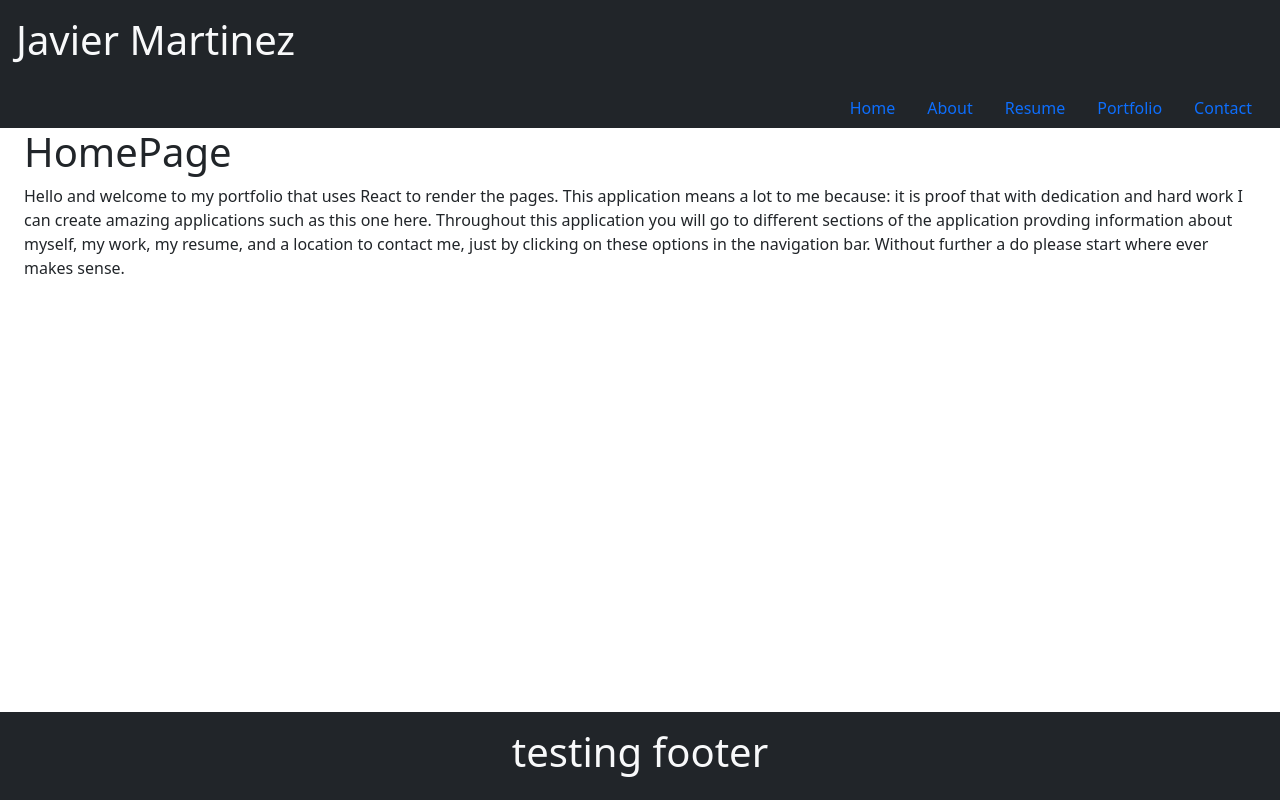
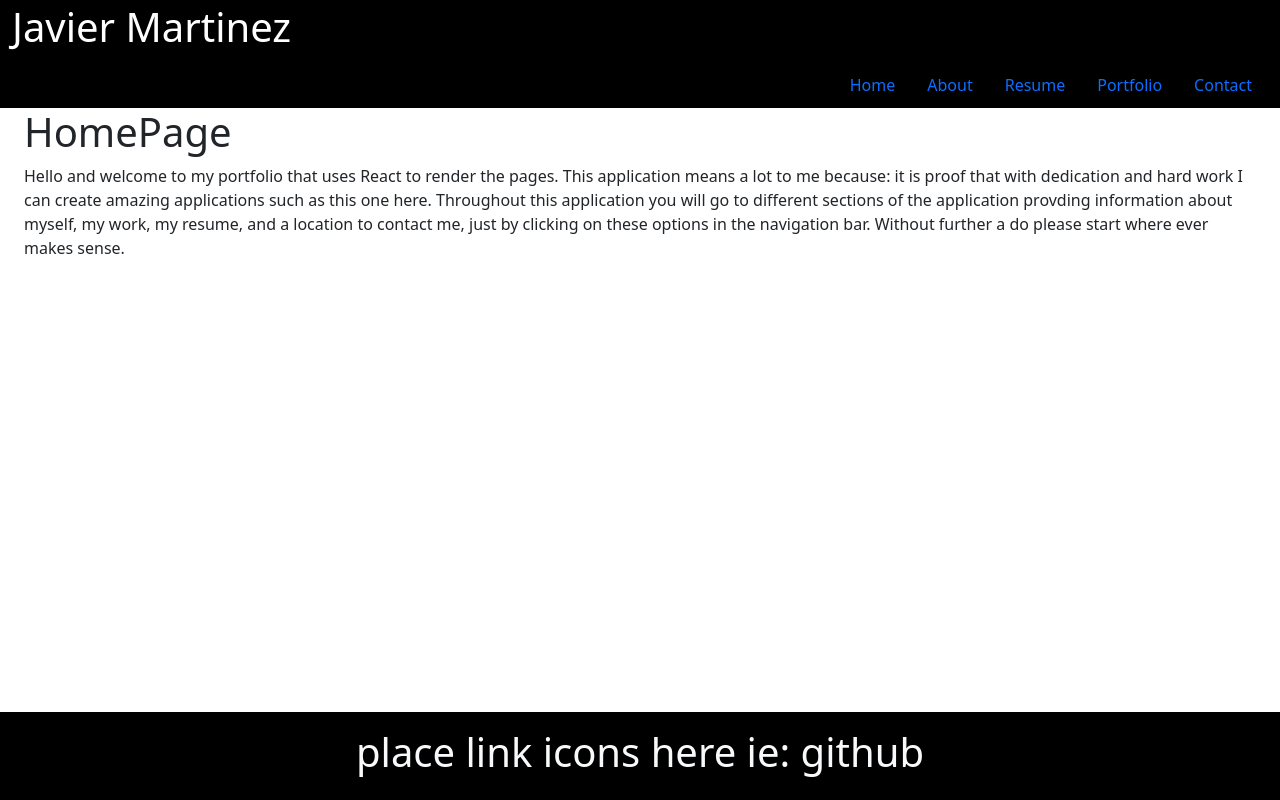
Before and after one commit to Javier2596/React-portfolio, a React (Create React App) app in the folder react-protfolio-app/: page / in a window 1280 px wide. Built offline with nearby package versions, Linux system fonts and the light colour scheme.

Commit message:
changed styling on footer and header/ added css file

```diff
--- a/react-protfolio-app/src/components/NavTabs.js
+++ b/react-protfolio-app/src/components/NavTabs.js
@@ -5,7 +5,7 @@ import React from 'react';
 function NavTabs({ currentPage, handlePageChange }) {
   return (
 
-    <ul className=" nav container-fluid justify-content-end bg-dark">
+    <ul className=" nav container-fluid justify-content-end header">
       <li className="nav-item">
         <a
           href="#home"
--- a/react-protfolio-app/src/components/footer.js
+++ b/react-protfolio-app/src/components/footer.js
@@ -1,9 +1,11 @@
 import React from 'react';
+import '../styles/index.css';
+
 
 function Footer() {
   return (
-      <footer className="p-3 bg-dark text-light text-center fixed-bottom">
-        <h1> testing footer</h1>
+      <footer className="header p-3 text-light text-center fixed-bottom">
+        <h1> place link icons here ie: github</h1>
       </footer>
   );
 }
--- a/react-protfolio-app/src/components/header.js
+++ b/react-protfolio-app/src/components/header.js
@@ -1,8 +1,9 @@
 import React from 'react';
+import '../styles/index.css';
 
 function Header() {
   return (
-      <header className=" p-3 bg-dark text-light">
+      <header className="header container-fluid">
         <h1>Javier Martinez</h1>
       </header>
   );
--- /dev/null
+++ b/react-protfolio-app/src/styles/index.css
@@ -0,0 +1,5 @@
+.header {
+background: black;
+padding: 3px;
+color: white;
+}
```
